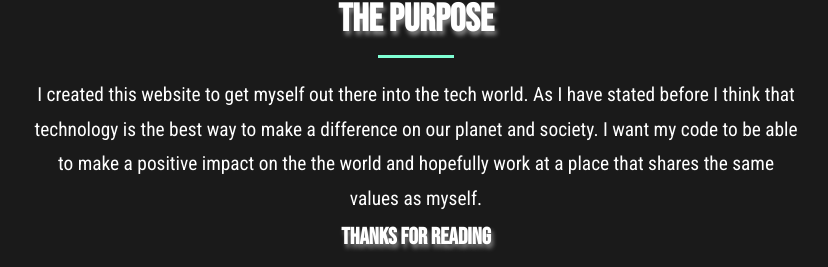
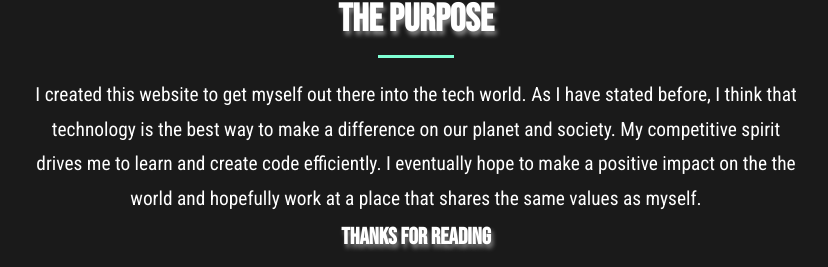
Before and after one commit to BT-Compile/B-TCODE, a React (Create React App) app in the folder my-app/: page /About in a window 1280 px wide. Shown: the part 2260-2527 px from the top of the page, without its empty margins (224-1052 px from the left). Built offline with nearby package versions, Linux system fonts and the light colour scheme.

Commit message:
Update AboutMe.js

```diff
--- a/my-app/src/Pages/Components/AboutMe.js
+++ b/my-app/src/Pages/Components/AboutMe.js
@@ -18,9 +18,9 @@ export default function AboutMe() {
                         <p>
                             Hello! My name is Benjamin Trang (he/him) and I am an aspiring fullstack software engineer. I graduated from James
                             Madison University in the winter of 2023, completing my Bachelors in Computer Information Systems. I have
-                            always been interested in computers. When I was 13 years old when I built my first computer. I then fell in love
-                            with programming my first year in college when I learned some simple Java and knew that is what I wanted to do.
-                            Im hoping to eventually help build a better world using my code in this exponentially growing age of technology.
+                            always been interested in computers. When I was 13 years old when I built my first computer, I then fell in love
+                            with programming during my first year in college when I learned some simple Java and knew that is what I wanted to do.
+                            I'm hoping to eventually help build a better world using my code in this exponentially growing age of technology.
                         </p>
                     </div>
                 </FadeInSection>
@@ -64,9 +64,9 @@ export default function AboutMe() {
                             <h2>The Purpose</h2>
                             <hr />
                             <p>
-                                I created this website to get myself out there into the tech world. As I have stated before I think that technology is the best way
-                                to make a difference on our planet and society. I want my code to be able to make a positive impact on the the world and
-                                hopefully work at a place that shares the same values as myself.
+                                I created this website to get myself out there into the tech world. As I have stated before, I think that technology is the best way
+                                to make a difference on our planet and society. My competitive spirit drives me to learn and create code efficiently. I eventually hope to make a
+                                positive impact on the the world and hopefully work at a place that shares the same values as myself.
                             </p>
                         </div>
                         <h3 id='ty'>Thanks for reading</h3>
```
